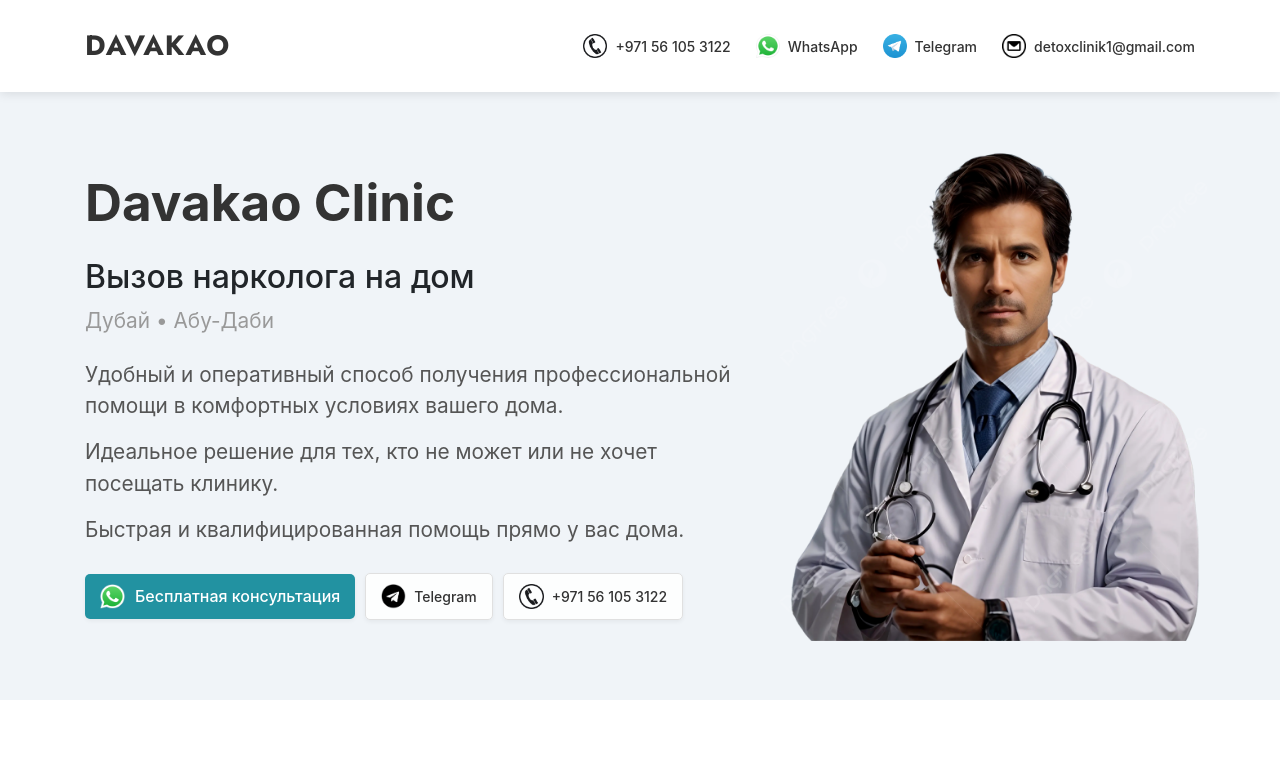
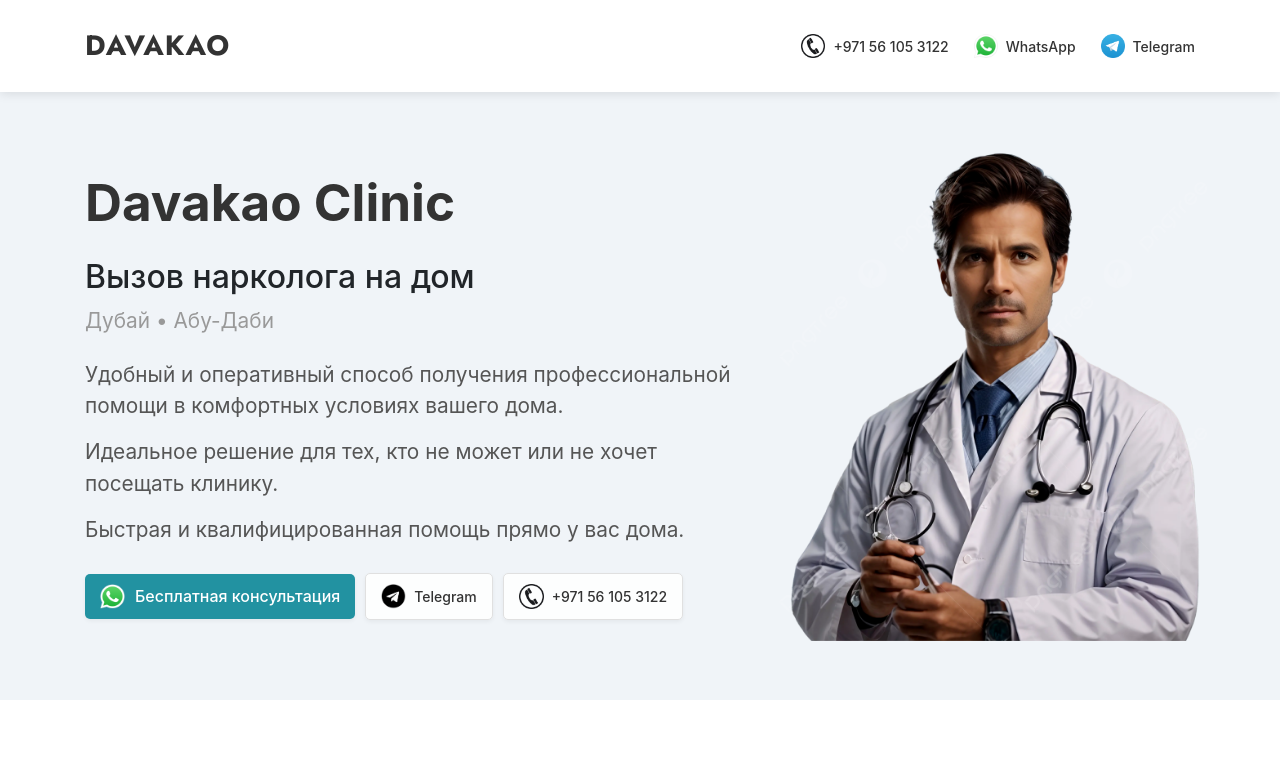
Before and after one commit to teasetstudio/detox, a website: page index.html in a window 1280 px wide. Shown: the top 777 px of the page. Drawn offline with nearby package versions, Linux system fonts and the light colour scheme.

Commit message:
no email in heade

```diff
--- a/index.html
+++ b/index.html
@@ -40,10 +40,6 @@
             <a href="https://t.me/DCClinic1" target="_blank" class="contact-item">
                 <img src="img/telegram.webp" alt="Telegram">
                 <span>Telegram</span>
-            </a>
-            <a href="mailto:detoxclinik1@gmail.com" target="_blank" class="contact-item">
-              <img src="img/email.png" alt="Email">
-              <span>detoxclinik1@gmail.com</span>
             </a>
         </div>
       </div>
@@ -213,56 +209,6 @@
     </div>
   </section>
 
-  <!-- SPECIALISTS SECTION -->
-  <!-- <section class="specialists-section" id="specialists">
-    <div class="container">
-      <h2>Наши специалисты</h2>
-      <div class="row">
-        <div class="col-md-4">
-          <div class="specialist-card">
-            <div class="specialist-image">
-              <img src="img/faces/face1.jpg" alt="Александр Петров">
-            </div>
-            <div class="specialist-info">
-              <h3>Александр Петров</h3>
-              <div class="position">Нарколог</div>
-              <div class="specialist-description">
-                Специализируется на лечении алкоголизма и наркомании, психических расстройств, депрессий и тревожных состояний. Опыт работы с пациентами с деменцией и когнитивными нарушениями. Стаж работы более 15 лет.
-              </div>
-            </div>
-          </div>
-        </div>
-
-        <div class="col-md-4">
-          <div class="specialist-card">
-            <div class="specialist-image">
-              <img src="img/faces/face2.jpg" alt="Елена Смирнова">
-            </div>
-            <div class="specialist-info">
-              <h3>Елена Смирнова</h3>
-              <div class="position">Психолог</div>
-              <div class="specialist-description">
-                Специализируется на лечении алкогольной зависимости у пациентов с пограничными расстройствами психики. Разрабатывает и внедряет современные методы восстановительной терапии. Опыт работы с соматически отягощенными пациентами. Стаж работы 12 лет.
-              </div>
-            </div>
-          </div>
-        </div>
-
-        <div class="col-md-4">
-          <div class="specialist-card">
-            <div class="specialist-image">
-              <img src="img/faces/face3.jpg" alt="Дмитрий Иванов">
-            </div>
-            <div class="specialist-info">
-              <h3>Дмитрий Иванов</h3>
-              <div class="position">IT-специалист</div>
-            </div>
-          </div>
-        </div>
-      </div>
-    </div>
-  </section> -->
-
   <!-- CLIENT APPRECIATION SECTION -->
   <section class="client-appreciation">
     <div class="container">
@@ -356,7 +302,6 @@
           <ul class="footer-links">
             <li><a href="#advantages"><i class="fas fa-chevron-right"></i> О нас</a></li>
             <li><a href="#services"><i class="fas fa-chevron-right"></i> Наши услуги</a></li>
-            <li><a href="#specialists"><i class="fas fa-chevron-right"></i> Наши специалисты</a></li>
             <li><a href="#faqs"><i class="fas fa-chevron-right"></i> Часто задаваемые вопросы</a></li>
             <li><a href="#"><i class="fas fa-chevron-right"></i> Политика конфиденциальности</a></li>
           </ul>
```
